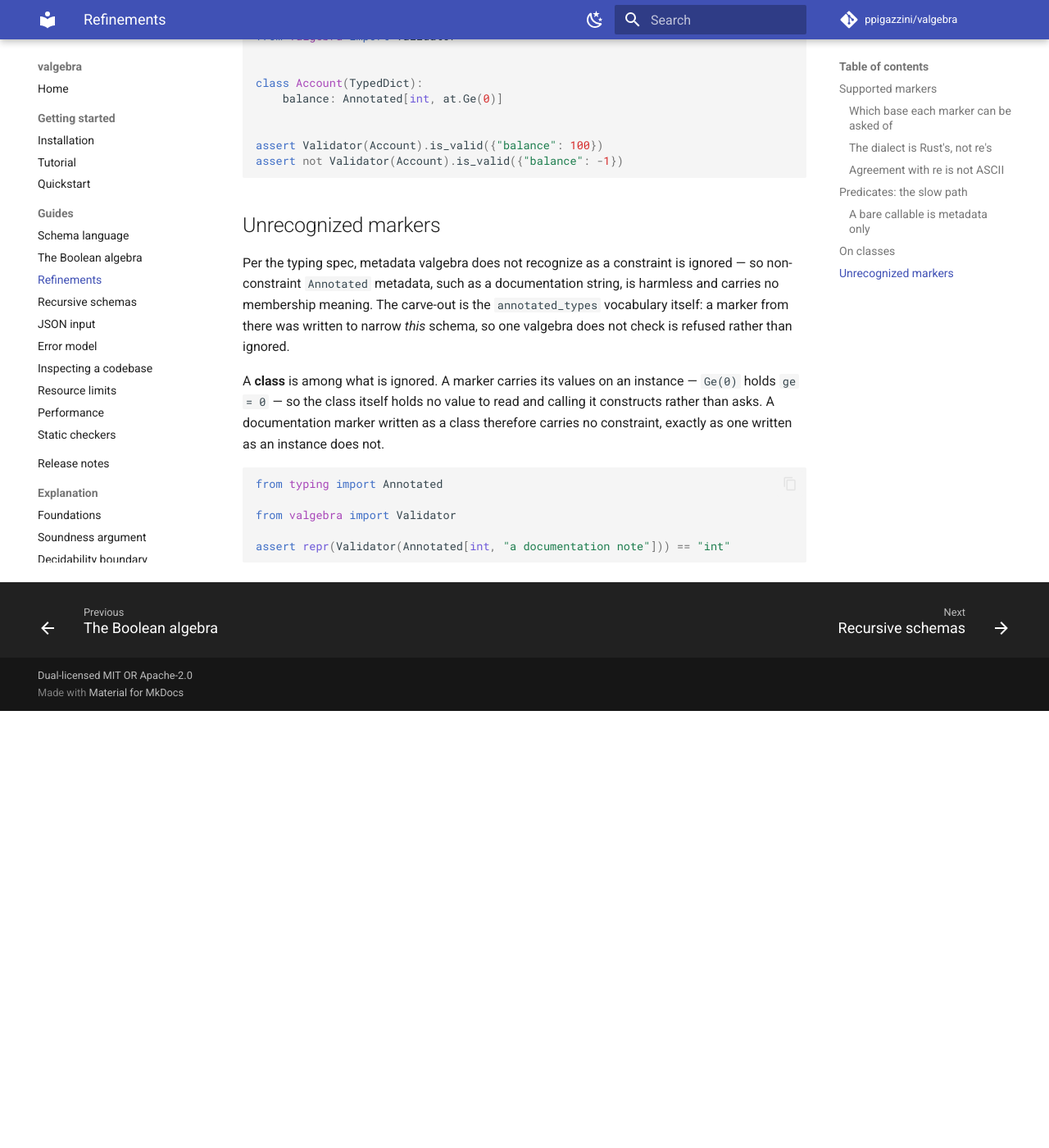
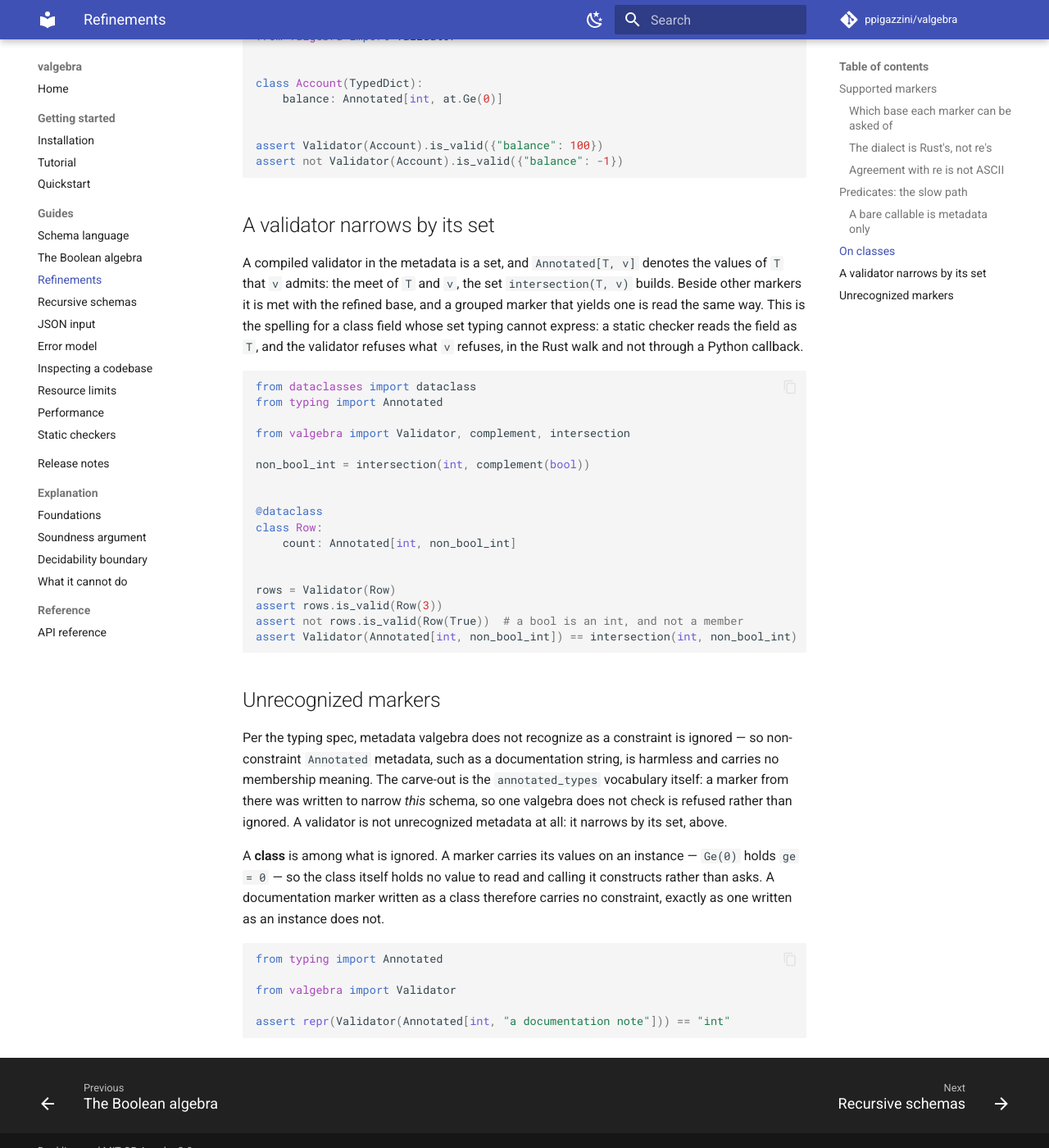
Before and after one commit to ppigazzini/valgebra, an MkDocs documentation site: the page built from docs/05-refinements.md, in a window 1280 px wide and 1400 px high, scrolled down 9745 px. Shown: the whole window at 82% size. Built offline with MkDocs 1.6.1 and Material for MkDocs 9.7.7, drawn with Linux system fonts in a browser that asks for light colours; comment, search, counter and statistics services are not loaded; before the commit the page ends 10612 px from its top, so only the background shows below that.

Commit message:
fix: a validator in Annotated metadata narrows the schema by its set
Annotated[T, v] for a compiled validator v denotes the values of T that v
admits: the meet of the refined base and v, the set intersection(T, v)
builds. The frontend reads a validator marker before any attribute,
written on its own, beside other markers or yielded by a grouped one, and
meets each with the base. Read as metadata nothing recognises, a
validator would be ignored, and a class field written to refuse what v
refuses would admit every value of T.

This is the spelling for a class field whose set typing cannot express:
a static checker reads the field as T, and the walk refuses what v
refuses in Rust rather than through a Python callback. The
static-checking page gives it for a field and, as Annotated[object, v],
for a validator inside a tuple. A property over drawn bases, validators
and values holds Annotated[T, v] to intersection(T, v), as a schema and
as a membership test.

````diff
--- a/docs/05-refinements.md
+++ b/docs/05-refinements.md
@@ -485,13 +485,44 @@ assert Validator(Account).is_valid({"balance": 100})
 assert not Validator(Account).is_valid({"balance": -1})
 ```
 
+## A validator narrows by its set
+
+A compiled validator in the metadata is a set, and `Annotated[T, v]` denotes the
+values of `T` that `v` admits: the meet of `T` and `v`, the set
+`intersection(T, v)` builds. Beside other markers it is met with the refined
+base, and a grouped marker that yields one is read the same way. This is the
+spelling for a class field whose set typing cannot express: a static checker
+reads the field as `T`, and the validator refuses what `v` refuses, in the Rust
+walk and not through a Python callback.
+
+```python
+from dataclasses import dataclass
+from typing import Annotated
+
+from valgebra import Validator, complement, intersection
+
+non_bool_int = intersection(int, complement(bool))
+
+
+@dataclass
+class Row:
+    count: Annotated[int, non_bool_int]
+
+
+rows = Validator(Row)
+assert rows.is_valid(Row(3))
+assert not rows.is_valid(Row(True))  # a bool is an int, and not a member
+assert Validator(Annotated[int, non_bool_int]) == intersection(int, non_bool_int)
+```
+
 ## Unrecognized markers
 
 Per the typing spec, metadata valgebra does not recognize as a constraint is
 ignored — so non-constraint `Annotated` metadata, such as a documentation string,
 is harmless and carries no membership meaning. The carve-out is the
 `annotated_types` vocabulary itself: a marker from there was written to narrow
-*this* schema, so one valgebra does not check is refused rather than ignored.
+*this* schema, so one valgebra does not check is refused rather than ignored. A
+validator is not unrecognized metadata at all: it narrows by its set, above.
 
 A **class** is among what is ignored. A marker carries its values on an
 instance — `Ge(0)` holds `ge = 0` — so the class itself holds no value to read
````
Also changed, not shown: CHANGELOG.md (+8 -0 lines), docs/18-static-checking.md (+6 -1 lines), docs/dev/03-frontend.md (+6 -0 lines), 3 other files.
